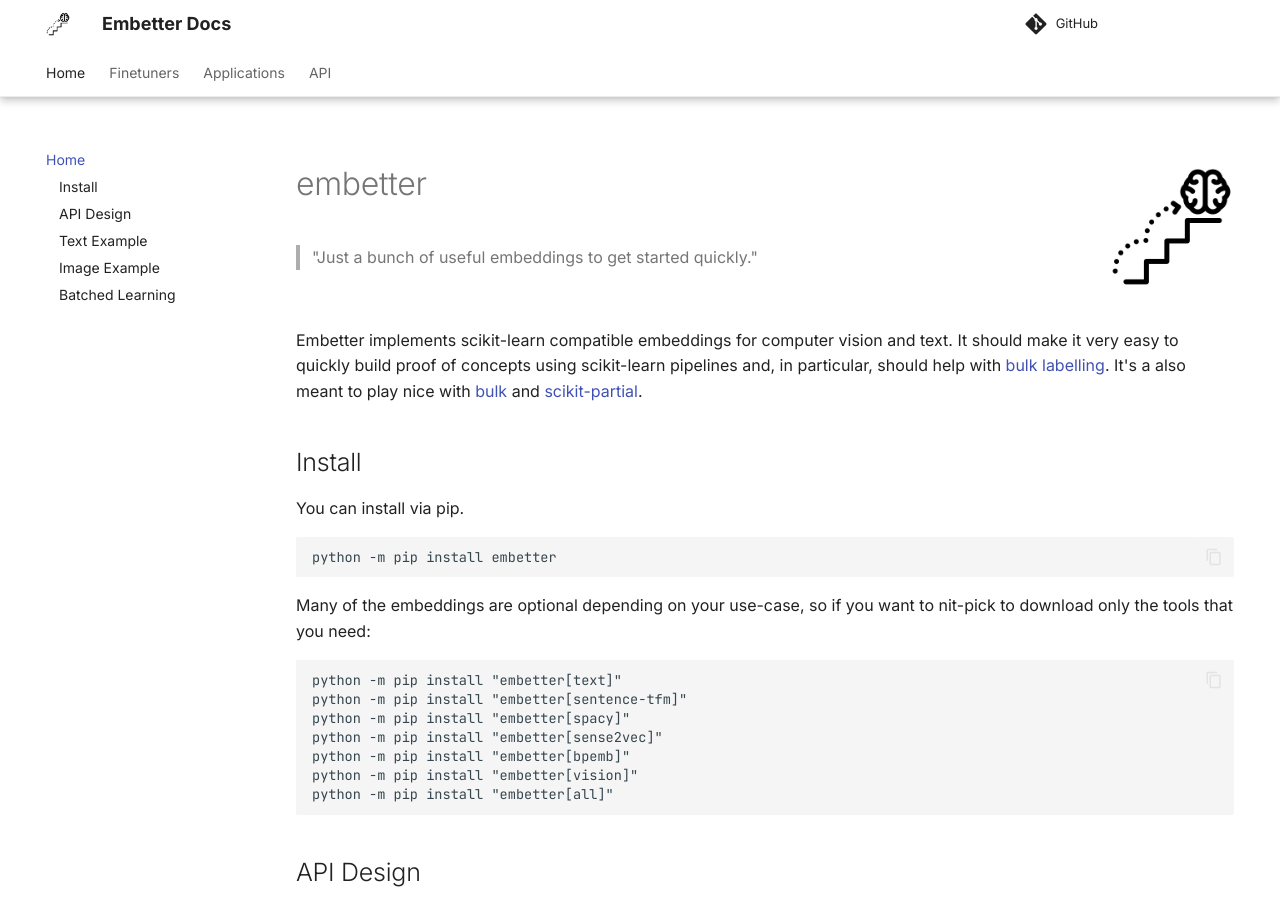
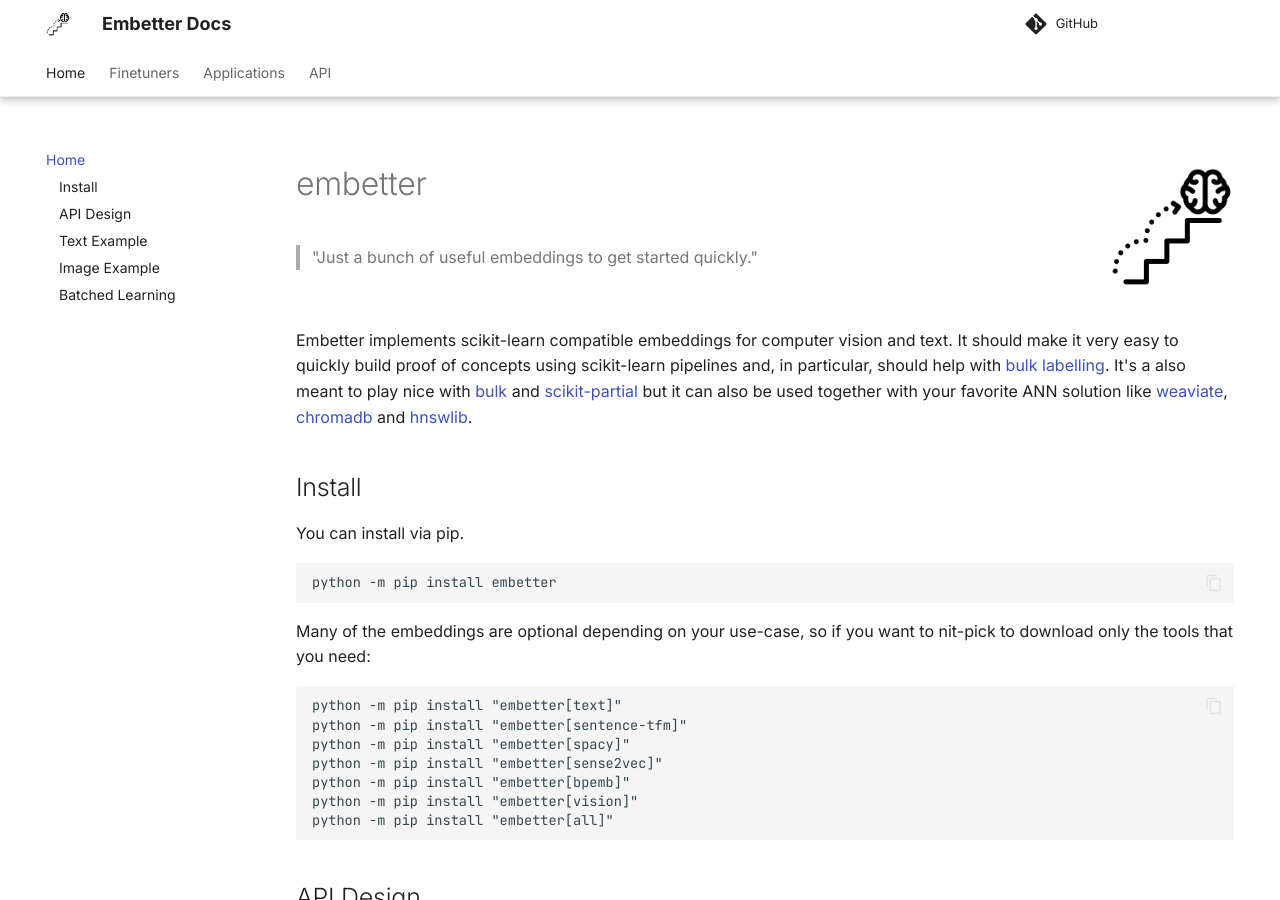
Before and after one commit to koaning/embetter, an MkDocs documentation site: the page built from docs/index.md, in a window 1280 px wide and 900 px high. Built offline with MkDocs 1.6.1 and Material for MkDocs 9.7.7, drawn with Linux system fonts in a browser that asks for light colours; comment, search, counter and statistics services are not loaded.

Commit message:
update landing

```diff
--- a/docs/index.md
+++ b/docs/index.md
@@ -6,7 +6,7 @@
 
 <br>
 
-Embetter implements scikit-learn compatible embeddings for computer vision and text. It should make it very easy to quickly build proof of concepts using scikit-learn pipelines and, in particular, should help with [bulk labelling](https://www.youtube.com/watch?v=gDk7_f3ovIk). It's a also meant to play nice with [bulk](https://github.com/koaning/bulk) and [scikit-partial](https://github.com/koaning/scikit-partial).
+Embetter implements scikit-learn compatible embeddings for computer vision and text. It should make it very easy to quickly build proof of concepts using scikit-learn pipelines and, in particular, should help with [bulk labelling](https://www.youtube.com/watch?v=gDk7_f3ovIk). It's a also meant to play nice with [bulk](https://github.com/koaning/bulk) and [scikit-partial](https://github.com/koaning/scikit-partial) but it can also be used together with your favorite ANN solution like [weaviate](https://weaviate.io/), [chromadb](https://www.trychroma.com/) and [hnswlib](https://github.com/nmslib/hnswlib).
 
 ## Install
 
```
